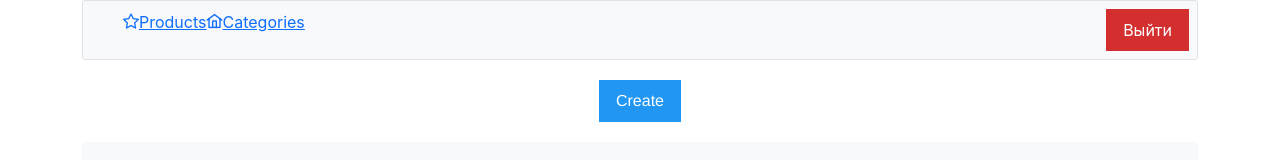
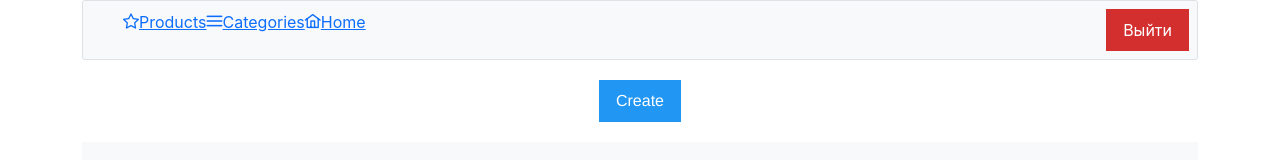
Before and after one commit to HappyFromKz/vue-project, a Vue app: page /admin/admin-products in a window 1280 px wide. Shown: the top 160 px of the page. Built offline with nearby package versions, Linux system fonts and the light colour scheme; no server answers; sample sign-in values are in the browser's storage.

Commit message:
some changes

```diff
--- a/src/views/admin/AdminPage.vue
+++ b/src/views/admin/AdminPage.vue
@@ -15,7 +15,8 @@ export default {
     return {
       links: [
         {url: '/admin/admin-products', label: 'Products', icon: 'pi pi-star'},
-        {url: '/admin/categories', label: 'Categories', icon: 'pi pi-home'},
+        {url: '/admin/categories', label: 'Categories', icon: 'pi pi-bars'},
+        {url: '/user/user-products', label: 'Home', icon: 'pi pi-home'},
       ]
     }
   }
```
